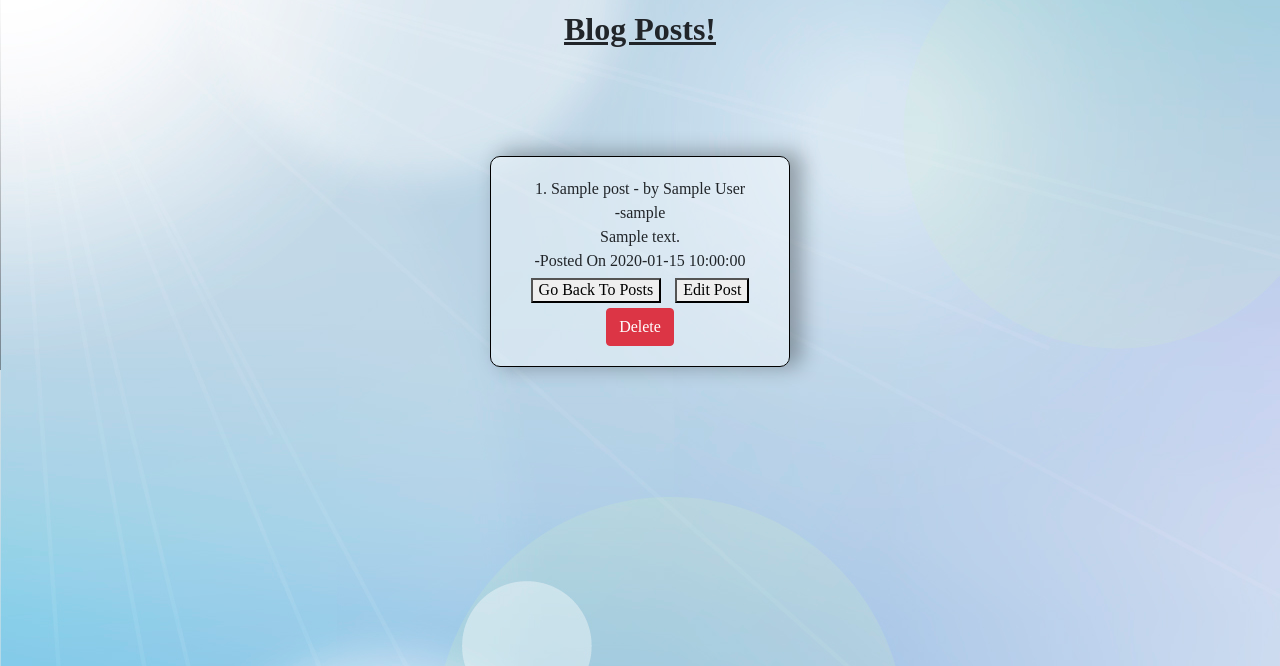
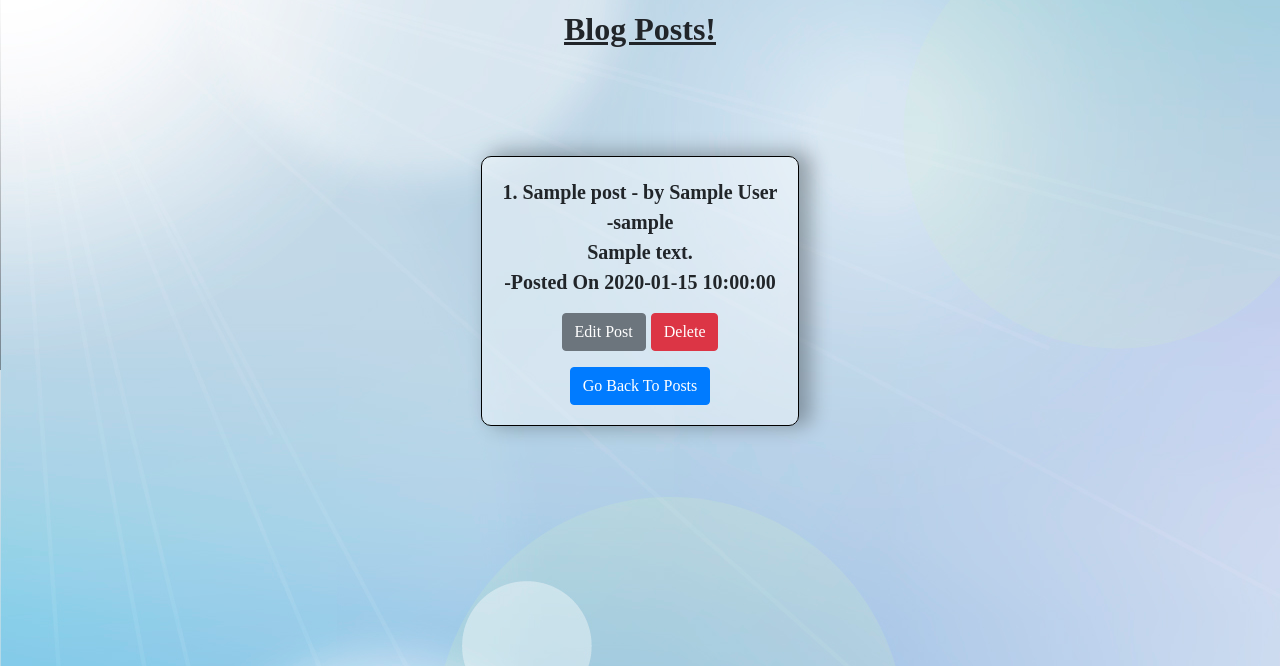
Before and after one commit to Gaurish17sharma/Flask-blog, a Flask app: page /posts/1 in a window 1280 px wide. Shown: the part 100-766 px from the top of the page. Run offline with Flask 3, Linux system fonts and the light colour scheme; tables that the repository leaves empty hold one stand-in row (values such as "Sample post").

Commit message:
style post

```diff
--- a/static/css/blog_posts.css
+++ b/static/css/blog_posts.css
@@ -16,5 +16,19 @@
     background-color: rgba(255, 255, 255, 0.4);
     padding: 20px;
     box-shadow: 10px -2px 20px 2px rgb(0 0 0 / 30%);
+    font-size: 20px;
+    font-weight: bold;
+}
+
+.full-post{
+    width: auto;
+    height: auto;
+    border: 1px solid black;
+    border-radius: 10px;
+    background-color: rgba(255, 255, 255, 0.4);
+    padding: 20px;
+    box-shadow: 10px -2px 20px 2px rgb(0 0 0 / 30%);
+    font-size: 20px;
+    font-weight: bold;
 
 }
--- a/templates/view_post.html
+++ b/templates/view_post.html
@@ -5,7 +5,7 @@
 <h2>Blog Posts!</h2>
 <br /><br>
 <div class="posts">
-    <div class="post">
+    <div class="full-post">
         {{ post.id }}.
         {{ post.title }}
         - by {{ post.author }} </br>
@@ -13,14 +13,15 @@
         {{ post.content }} </br>
         -Posted On {{ post.date_posted }} </br>
         <div class="post_button">
-            <a href=" {{ url_for('blog_post') }}">
-                <button>Go Back To Posts</button>
+            <a href=" {{ url_for('update_post',id = post.id)}}" class="btn btn-secondary mt-3">
+                Edit Post
             </a>
-            <a href=" {{ url_for('update_post',id = post.id) }}">
-                <button>Edit Post</button>
+            <a href=" {{ url_for('delete_post', id = post.id) }}" class="btn btn-danger mt-3">
+                Delete
             </a>
-            <a href=" {{ url_for('delete_post', id = post.id) }}" class="btn btn-danger">
-                Delete
+            </br>
+            <a href=" {{ url_for('blog_post') }}" class="btn btn-primary mt-3">
+                Go Back To Posts
             </a>
         </div>
     </div>
```
Also changed, not shown: templates/blog_posts.html (+10 -9 lines).
